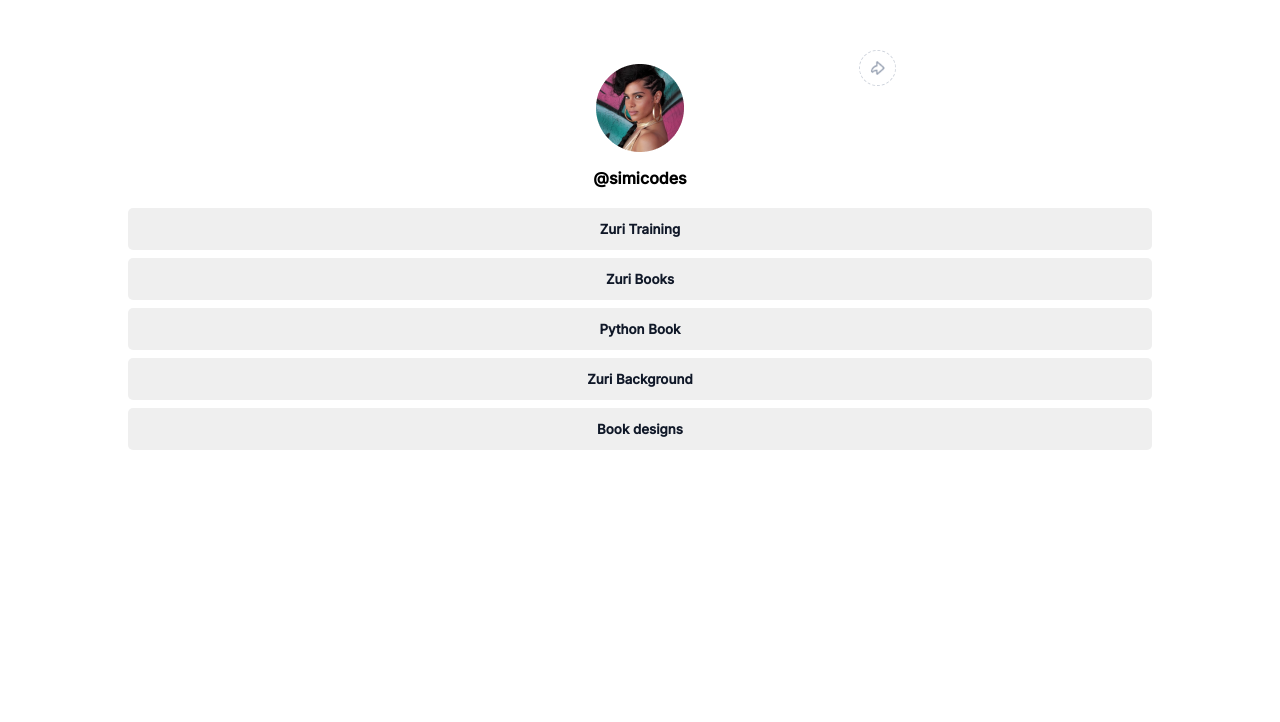
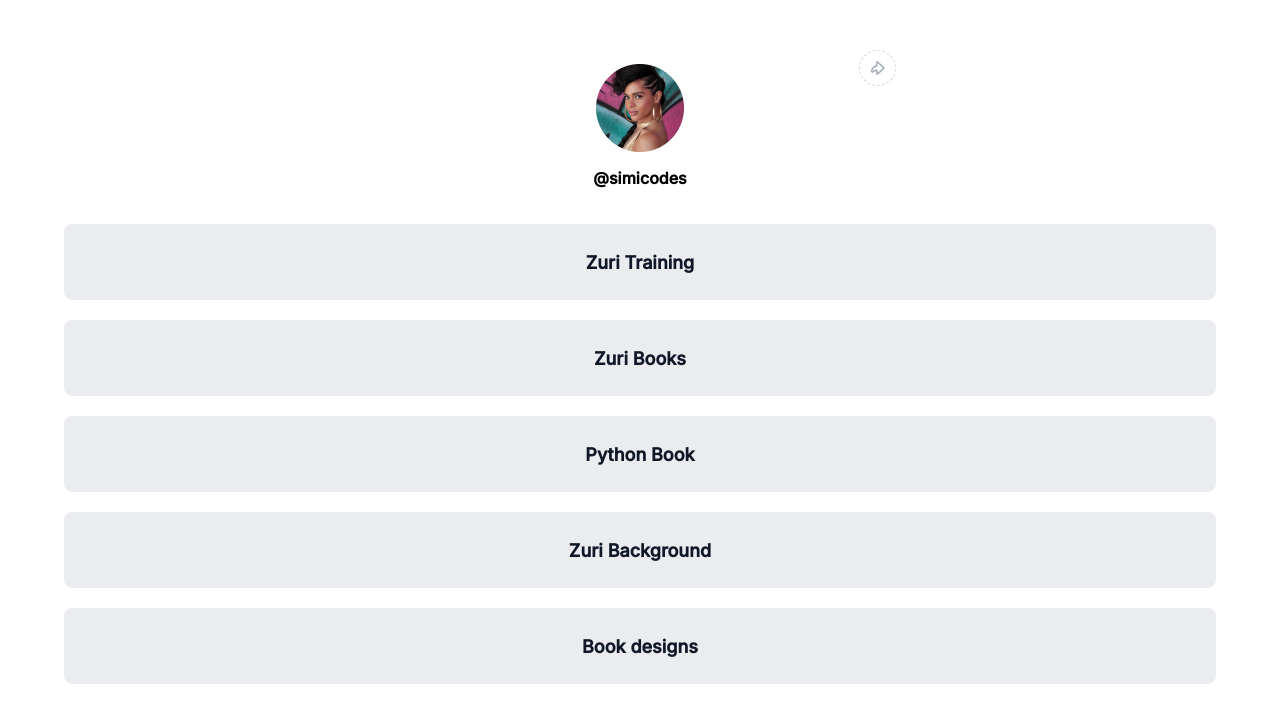
Before and after one commit to simicodes/HNG-Links-Task1, a React (Create React App) app: page / in a window 1280 px wide. Shown: the top 722 px of the page. Built offline with nearby package versions, Linux system fonts and the light colour scheme.

Commit message:
Fixed some issues

```diff
--- a/src/Links.css
+++ b/src/Links.css
@@ -4,14 +4,18 @@
 }
 
 .btn {
-  padding: 13px 50px;
-  width: 80%;
-  margin: 4px 0;
-  border-width: 0;
-  border-radius: 5px;
-  font-weight: bold;
+  padding: 24px 32px;
+  gap: 8px;
+  width: 1152px;
+  height: 76px;
+  color: #101828;
+  font-weight: 600;
+  font-size: 18px;
+  background: #eaecf0;
+  border: 1px solid #eaecf0;
+  border-radius: 8px;
+  margin-top: 20px;
   cursor: pointer;
-  color: #101828;
   font-family: "Inter", sans-serif;
 }
 
```
